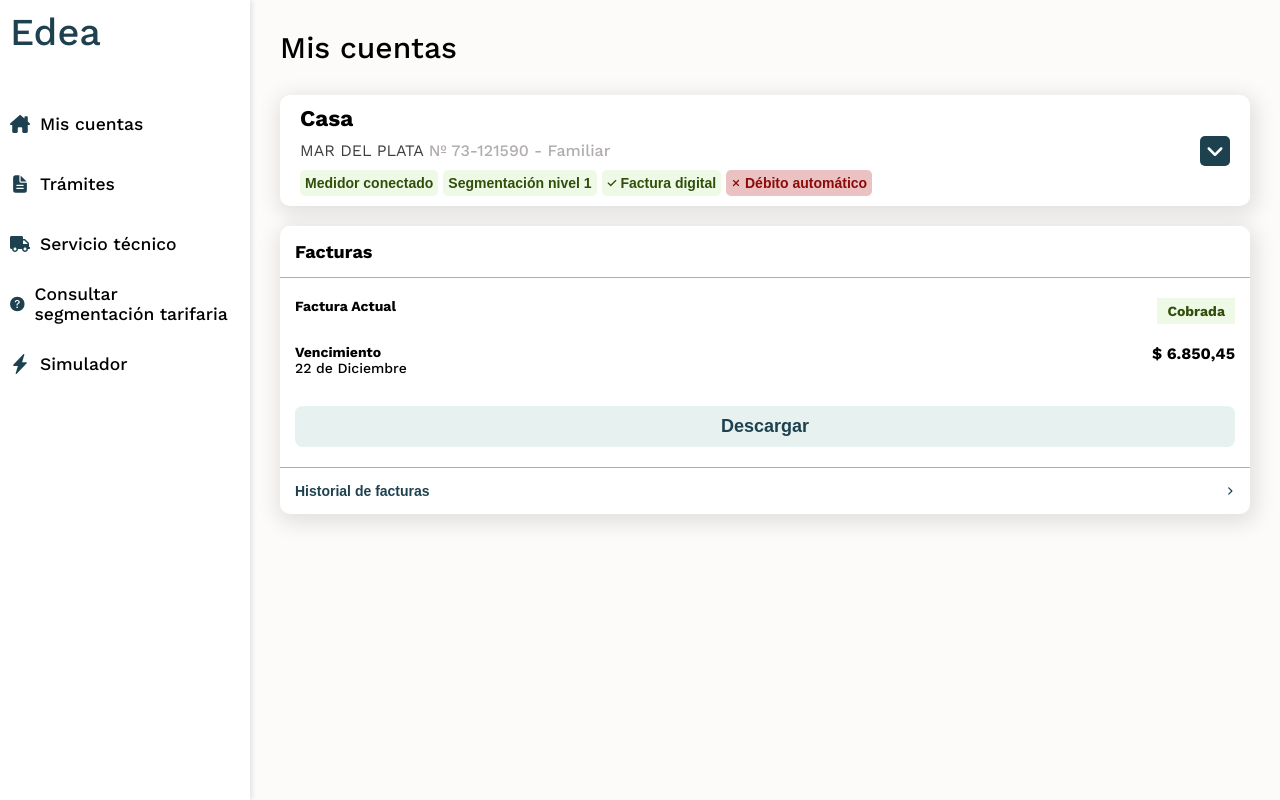
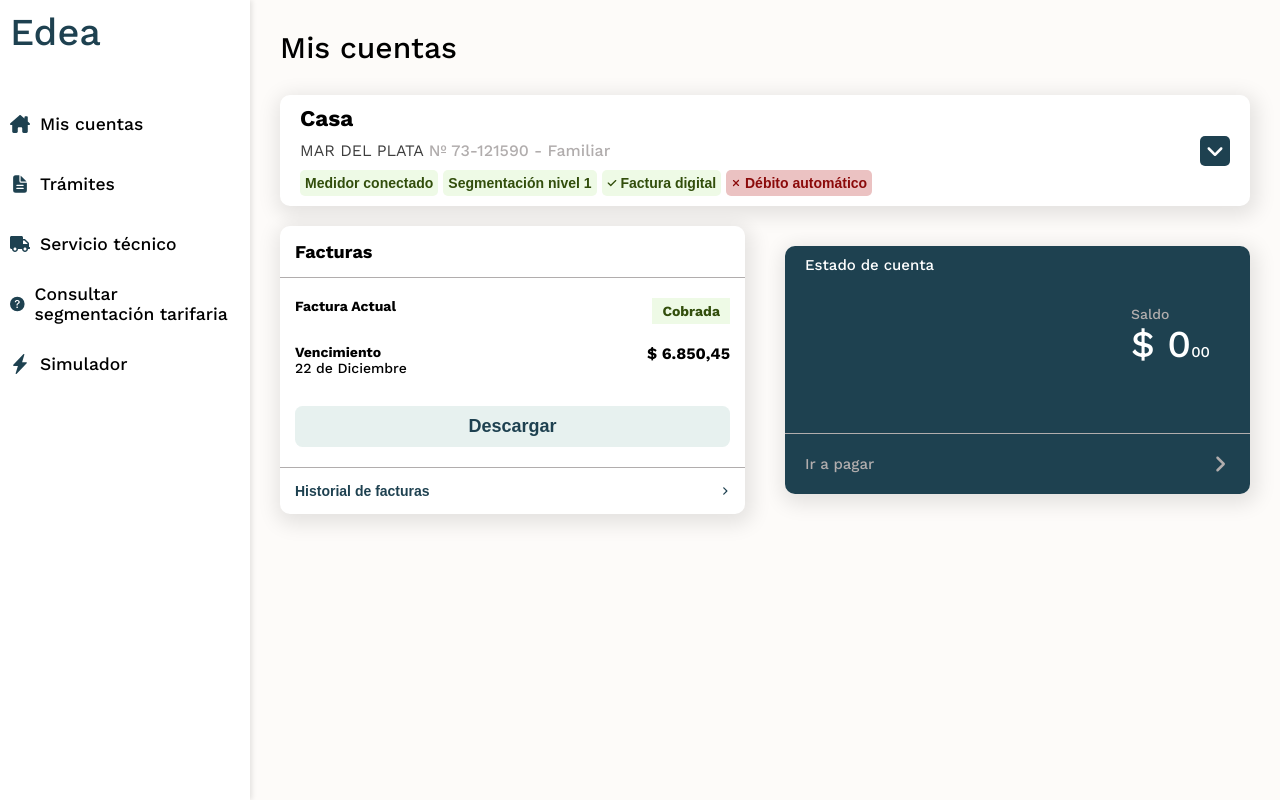
Before and after one commit to Fede-Diiorio/JulasProject, a React (Vite) app: page / in a window 1280 px wide. Built offline with nearby package versions, Linux system fonts and the light colour scheme.

Commit message:
Se creó el componente AccountState

```diff
--- /dev/null
+++ b/src/components/AccountState/AccountState.jsx
@@ -0,0 +1,23 @@
+import { FaAngleRight } from "react-icons/fa6";
+import classes from './AccountState.module.scss'
+
+const AccountState = () => {
+    return (
+        <section className={classes.section}>
+            <div className={classes.balanceContainer}>
+                <h3>Estado de cuenta</h3>
+                <div className={classes.balance}>
+                    <p>Saldo</p>
+                    <h2>$ 0<span>00</span></h2>
+                </div>
+            </div>
+
+            <div className={classes.pay}>
+                <p>Ir a pagar</p>
+                <FaAngleRight className={classes.icon} />
+            </div>
+        </section>
+    )
+}
+
+export default AccountState
--- /dev/null
+++ b/src/components/AccountState/AccountState.module.scss
@@ -0,0 +1,62 @@
+.section {
+    background-color: $darkPrimary;
+    box-shadow: 2px 5px 20px 5px rgba(0, 0, 0, 0.1);
+    display: flex;
+    flex-direction: column;
+    border-radius: 1rem;
+    justify-content: space-between;
+    margin: 2rem 0;
+    color: $white;
+
+
+    .balanceContainer {
+        display: flex;
+        justify-content: space-between;
+        padding: 1rem 2rem;
+
+        h3 {
+            margin: 0;
+            font-size: 1.5rem;
+        }
+
+        .balance {
+            display: flex;
+            flex-direction: column;
+            justify-content: center;
+            padding: 5rem 2rem;
+
+            h2 {
+                margin: 0;
+
+                span {
+                    font-size: 1.5rem;
+                }
+            }
+
+            p {
+                color: $grey;
+            }
+        }
+
+    }
+
+    .pay {
+        display: flex;
+        justify-content: space-between;
+        align-items: center;
+        padding: 1rem 0;
+        border-top: 1px solid $grey;
+        padding: 2rem;
+
+        p {
+            font-size: 1.5rem;
+            color: $grey;
+        }
+
+        .icon {
+            color: $grey;
+            width: 2rem;
+            height: 2rem;
+        }
+    }
+}
--- a/src/components/Accounts/Accounts.jsx
+++ b/src/components/Accounts/Accounts.jsx
@@ -1,13 +1,17 @@
 import classes from './Accounts.module.scss'
 import Taxes from '../Taxes/Taxes';
 import House from '../House/House'
+import AccountState from '../AccountState/AccountState';
 
 const Accounts = ({ title }) => {
     return (
         <div className={classes.itemContainer}>
             <h2 className={classes.title}>{title}</h2>
             <House />
-            <Taxes title={'Facturas'} state={'Cobrada'} date={'22 de Diciembre'} price={'$ 6.850,45'} />
+            <div className={classes.gridContainer}>
+                <Taxes title={'Facturas'} state={'Cobrada'} date={'22 de Diciembre'} price={'$ 6.850,45'} />
+                <AccountState />
+            </div>
         </div>
     )
 };
--- a/src/components/Accounts/Accounts.module.scss
+++ b/src/components/Accounts/Accounts.module.scss
@@ -7,4 +7,10 @@
         text-align: start;
         font-size: 3rem;
     }
+
+    .gridContainer {
+        display: grid;
+        grid-template-columns: repeat(2, 1fr);
+        gap: 4rem;
+    }
 }
```
